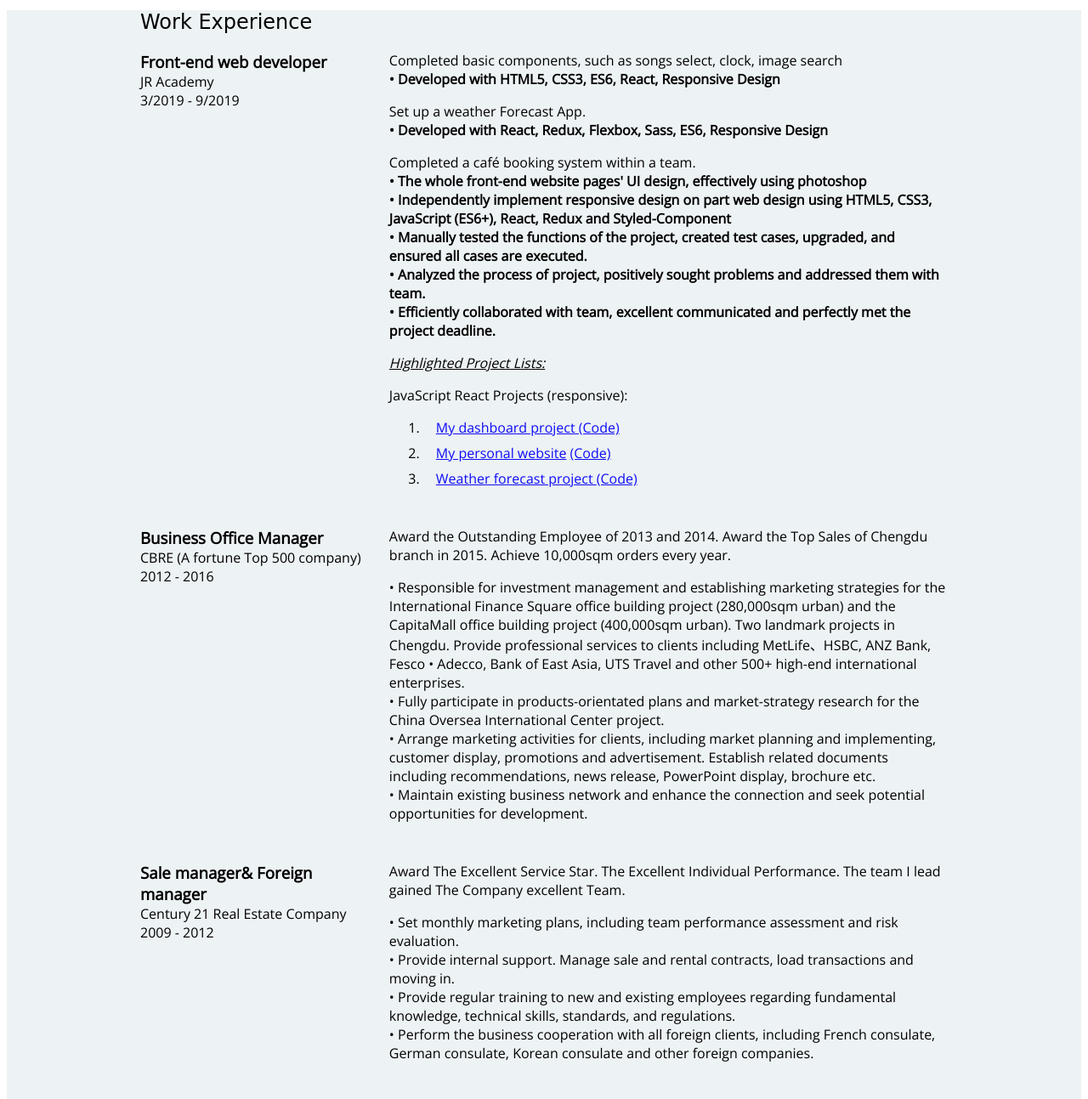
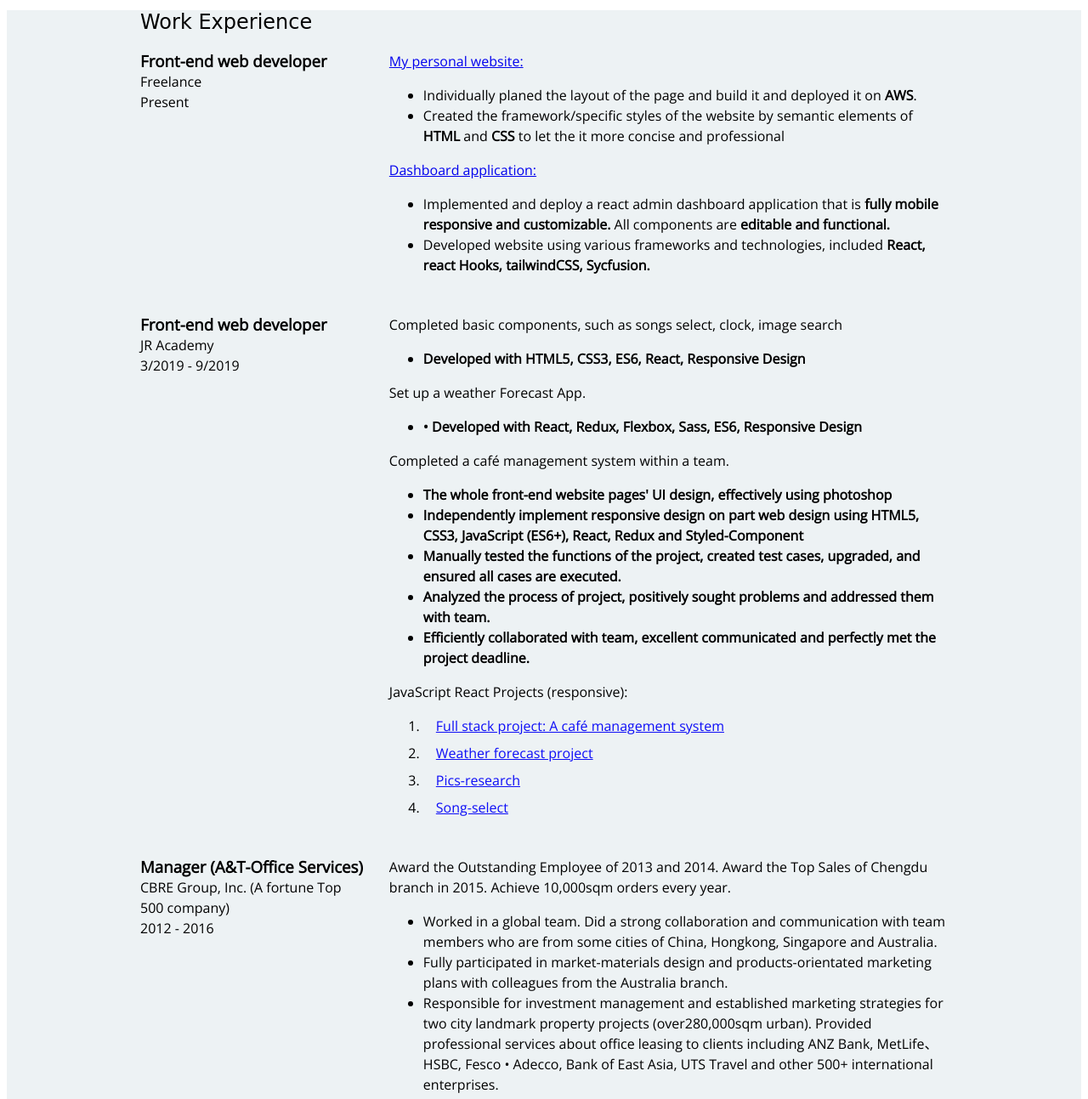
Before and after one commit to tracy-y/My-personal-website, a plain HTML site: page index.html in a window 1280 px wide. Shown: the part 440-1733 px from the top of the page at 85% size. Drawn offline with nearby package versions, Linux system fonts and the light colour scheme.

Commit message:
update information and optimize color of header and footer

```diff
--- a/index.html
+++ b/index.html
@@ -29,7 +29,7 @@
                 An enthusiastic and lifelong learner who always looks for improvement and achievement.
                  A proven team player with interactive skills and great attention to detail in an agile environment.</p>
             </div>
-            <a href=".\assets\Tracey Yan's CV.pdf" download class="btn download" target="_blank">download pdf</a>
+            <a href=".\assets\Tracey Yan's Resume.pdf" download class="btn download" target="_blank">download pdf</a>
      </div>
    </header>
 </body>
@@ -38,7 +38,29 @@
     <section id="work-experience" class="work-experience">
     <div class="work-wrapper">
         <h2> Work Experience</h2>
-        <!-- job 1 -->
+         <!-- job 1 -->
+         <div class="job-wrapper">
+          <div>
+              <h3>Front-end web developer</h3>
+              <p>Freelance</p>
+              <p>Present</p>
+          </div>
+          <div class="job-description">
+            <p><a href="https://https://github.com/tracy-y/My-personal-website">My personal website: </a></br>
+              <ul>
+                <li>  Individually planed the layout of the page and build it and deployed it on <strong>AWS</strong>.  </li>
+                <li>  Created the framework/specific styles of the website by semantic elements of <strong>HTML</strong> and <strong >CSS</strong> to let the it more concise and professional  </li>
+              </ul>
+            </p>
+            <p><a href="https://tracey-dashboardproject.netlify.app/">Dashboard application: </a></br>
+              <ul>
+                <li> Implemented and deploy a react admin dashboard application that is <strong>fully mobile responsive and customizable.</strong> All components are <strong>editable and functional.</strong> </li>
+                <li> Developed website using various frameworks and technologies, included <strong>React, react Hooks, tailwindCSS, Sycfusion. </strong></li>
+              </ul>
+            </p>
+          </div>
+      </div>
+        <!-- job 2 -->
         <div class="job-wrapper">
             <div>
                 <h3>Front-end web developer</h3>
@@ -47,57 +69,66 @@
             </div>
             <div class="job-description">
               <p>Completed basic components, such as songs select, clock, image search</br>
-                <strong>•	Developed with HTML5, CSS3, ES6, React, Responsive Design</strong>
+                <ul>
+                  <li><strong>Developed with HTML5, CSS3, ES6, React, Responsive Design</strong></li>
+                </ul>
                 </p>
                 <p>Set up a weather Forecast App.</br>
-                  <strong>•	Developed with React, Redux, Flexbox, Sass, ES6, Responsive Design
-                </strong>  </p>
-                 <p>Completed a café booking system within a team.</br>
-                    <strong>•	The whole front-end website pages' UI design, effectively using photoshop</strong></br>
-                    <strong>   •	Independently implement responsive design on part web design using HTML5, CSS3, JavaScript (ES6+), React, Redux and Styled-Component</strong></br>
-                    <strong> •	Manually tested the functions of the project, created test cases, upgraded, and ensured all cases are executed.</strong></br>
-                   <strong> •	Analyzed the process of project, positively sought problems and addressed them with team. </strong></br>
-                   <strong>•	Efficiently collaborated with team, excellent communicated and perfectly met the project deadline.</strong></br>
-                    </p>
-                    <p><em><u>Highlighted Project Lists:</u></em></p>
-                    <p>JavaScript React Projects (responsive):</p>
+                  <ul>
+                    <li> <strong>•	Developed with React, Redux, Flexbox, Sass, ES6, Responsive Design
+                    </strong> </li>
+                  </ul>
+                  </p>
+                 <p>Completed a café management system within a team.</br>
+                  <ul>
+                    <li><strong>The whole front-end website pages' UI design, effectively using photoshop</strong></li>
+                    <li><strong>Independently implement responsive design on part web design using HTML5, CSS3, JavaScript (ES6+), React, Redux and Styled-Component</strong></li>
+                    <li><strong>Manually tested the functions of the project, created test cases, upgraded, and ensured all cases are executed.</strong></li>
+                    <li><strong>Analyzed the process of project, positively sought problems and addressed them with team. </strong></li>
+                    <li> <strong>Efficiently collaborated with team, excellent communicated and perfectly met the project deadline.</strong></li>
+                  </ul>
+                 </p>
+                  <p>JavaScript React Projects (responsive):</p>
                     <ol>
-                        <li><a href="https://tracey-dashboardproject.netlify.app/">My dashboard project </a> <a href="https://github.com/tracy-y/My-dashboard-project">(Code)</a></li>
-                        <li><a href="https://">My personal website</a> <a href="https://github.com/tracy-y/My-personal-website">(Code)</a></li>
-                        <li><a href="https://">Weather forecast project </a><a href="https://github.com/tracy-y/weather-project">(Code)</a></li>
-
+                      <li><a href="https://github.com/tracy-y/Full-stack-project-A-cafe-management-system"> Full stack project: A café management system </a></li>
+                      <li><a href="https://github.com/tracy-y/weather-project">Weather forecast project </a></li>
+                      <li><a href="https://github.com/tracy-y/Pics-research">Pics-research</a></li>
+                      <li><a href="https://github.com/tracy-y/Song-select">Song-select</a></li>
                     </ol>
             </div>
         </div>
-               <!-- job 2 -->
+               <!-- job 3 -->
                <div class="job-wrapper">
                 <div>
-                    <h3>Business Office Manager</h3>
-                    <p>CBRE (A fortune Top 500 company) </p>
+                    <h3>Manager (A&T-Office Services)</h3>
+                    <p>CBRE Group, Inc.  (A fortune Top 500 company) </p>
                     <p>2012 - 2016</p>
                 </div>
                 <div class="job-description">
                   <p>Award the Outstanding Employee of 2013 and 2014. Award the Top Sales of Chengdu branch in 2015.  Achieve 10,000sqm orders every year.</p>
-                  <p>•	Responsible for investment management and establishing marketing strategies for the International Finance Square office building project (280,000sqm urban) and the CapitaMall office building project (400,000sqm urban). Two landmark projects in Chengdu. Provide professional services to clients including MetLife、HSBC, ANZ Bank, Fesco • Adecco, Bank of East Asia, UTS Travel and other 500+ high-end international enterprises. </br>
-                  •	Fully participate in products-orientated plans and market-strategy research for the China Oversea International Center project.</br>
-                  •	Arrange marketing activities for clients, including market planning and implementing, customer display, promotions and advertisement. Establish related documents including recommendations, news release, PowerPoint display, brochure etc.</br>
-                  •	Maintain existing business network and enhance the connection and seek potential opportunities for development.</p>
+                  <ul>
+                    <li>Worked in a global team. Did a strong collaboration and communication with team members who are from some cities of China, Hongkong, Singapore and Australia. </li>
+                    <li>Fully participated in market-materials design and products-orientated marketing plans with colleagues from the Australia branch.</li>
+                    <li>Responsible for investment management and established marketing strategies for two city landmark property projects (over280,000sqm urban). Provided professional services about office leasing to clients including ANZ Bank, MetLife、HSBC, Fesco • Adecco, Bank of East Asia, UTS Travel and other 500+ international enterprises. </li>
+                  </ul>
                 </div>
             </div>
 
             <!-- job 3 -->
             <div class="job-wrapper">
                 <div>
-                    <h3>Sale manager& Foreign manager</h3>
+                    <h3>Manager (Foreign-Client service department)</h3>
                     <p>Century 21 Real Estate Company </p>
                     <p>2009 - 2012</p>
                 </div>
                 <div class="job-description">
                   <p>Award The Excellent Service Star. The Excellent Individual Performance. The team I lead gained The Company excellent Team.</p>
-                  <p>•	Set monthly marketing plans, including team performance assessment and risk evaluation.</br>
-                    •	Provide internal support. Manage sale and rental contracts, load transactions and moving in.</br>
-                    •	Provide regular training to new and existing employees regarding fundamental knowledge, technical skills, standards, and regulations.</br>
-                    •	Perform the business cooperation with all foreign clients, including French consulate, German consulate, Korean consulate and other foreign companies. </br>
+                  <p>
+                    <ul>
+                      <li>Introduced a new clients management system. Completed the whole process of communication with the IT company on cooperation and system functions details and formulated a plan to train and use the new system for all employees only within one month, which increase volume of customer transaction by at least 25% by the year.</li>
+                      <li>Established a complete foreign client’s service department, provided regular trainings to employees. Managed all process of relocation for corporate clients from overseas, including French/ German/ Korean consulate, and other international companies. </li>
+                      <li>Actively participated in business activities to build more connects and seek new clients.</li>
+                    </ul>
                     </p>
                 </div>
             </div>
--- a/style.css
+++ b/style.css
@@ -2,11 +2,13 @@
 /* Global styles */
 body {
     font-family: 'Open Sans', sans-serif;
+    line-height: 1.5rem;
 }
 
 h1, h2 {
     font-family: 'caveat', cursive;
     font-weight: 400;
+    line-height: normal;
 }
 h1 {
     font-size: 80px;
@@ -50,12 +52,16 @@ header {
     position: relative;
     padding-top: 50px;
     text-align: center;
-    background-color: #2B2D42;
-    color: #8099AE;
+    background-color: #88b2aa;
+    color: #EDF3E9;
 }
 
 header h1, header h2 {
     color: #EDF2F4;
+}
+
+header p {
+    color: #136556;
 }
 
 h1 {
@@ -82,7 +88,7 @@ h1 {
     width: 150px;
     height: 150px;
     border-radius: 50%;
-    box-shadow: 0 0 30px 15px #151938;
+    box-shadow: 0 0 30px 15px #88b2aa;
 }
 
 @media (min-width: 440px) {
@@ -166,7 +172,7 @@ ol li a {
 /* bottom (include education and technical skills) */
 .bottom {
     padding: 40px 20px;
-    background: linear-gradient(rgba(141, 153, 174, 0.9), rgba(141, 153, 174, 0.6)), url(./assets/banner.jpg) no-repeat fixed;
+    background: linear-gradient(rgba(249, 250, 246, 0.9), rgba(230, 231, 217, 0.6)), url(./assets/banner.jpg) no-repeat fixed;
     background-size: cover;
 }
 
@@ -197,8 +203,8 @@ ul {
 /* Footer */
 footer {
     text-align: center;
-    background-color: #2B2D42;
-    color: #8D99AE;
+    background-color:#88b2aa;
+    color: #021c17;
 }
 
 .contact-wrap {
```
Also changed, not shown: 2 other files.
